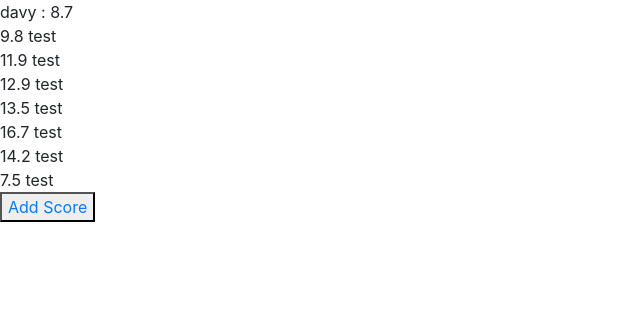
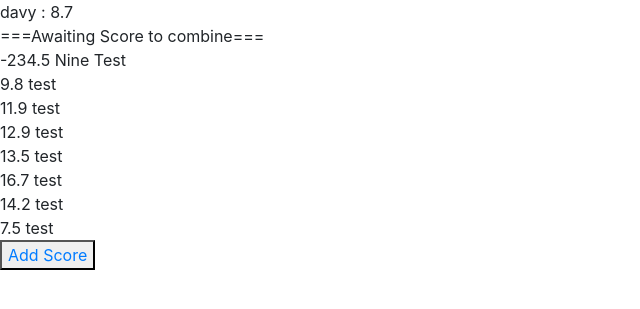
Before and after one commit to spoolD/Handicap-Calculator, a Django app: page / in a window 1280 px wide. Shown: the part 56-365 px from the top of the page, without its empty margins (0-640 px from the left). Run offline with Django 4.2, Linux system fonts and the light colour scheme; a user stored in the database is signed in; data comes from the database, SQL or seed files in the repository; both versions use the stored data as it was after the commit; some libraries are stand-ins or nearby versions.

Commit message:
Display nine hole score waiting for combining in listing of scores

```diff
--- a/calculator/templates/index.html
+++ b/calculator/templates/index.html
@@ -4,6 +4,13 @@
 {% block body %}
 {% if user.is_authenticated %}
     <div>{{user}} : {{user.handicap}}</div>
+    {% if nine_score %}
+    <div>===Awaiting Score to combine=== </div>
+    <div>
+        {{nine_score.differential}}
+        {{nine_score.course}}
+    </div>
+    {% endif %}
     {% for score in scores %}
        <div>
         {{score.differential}}
--- a/calculator/views.py
+++ b/calculator/views.py
@@ -28,7 +28,13 @@ def index(request):
         #get 20 most recent rounds and information
         scores = Score.objects.filter(golfer=user, holes='18').order_by('-date')[:20]
 
-        return render(request, 'index.html', {"scores": scores})
+        #get 9 hole score waiting for additional score
+        try:
+            nine_score = Score.objects.get(golfer=user, holes='9')
+        except:
+            nine_score = None
+
+        return render(request, 'index.html', {"scores": scores, "nine_score": nine_score})
     else:
         return render(request, 'index.html')
 
@@ -36,6 +42,11 @@ def golfer_home(request, golfer):
     #get 20 most recent rounds and information
     golfer_obj = User.objects.get(username=golfer)
     scores = Score.objects.filter(golfer=golfer_obj, holes='18').order_by('-date')[:20]
+    #get 9 hole score waiting for additional score
+    try:
+        nine_score = Score.objects.get(golfer=user, holes='9')
+    except:
+        nine_score = None
 
     if request.user == golfer_obj.username:
         follow_button = False
@@ -53,7 +64,7 @@ def golfer_home(request, golfer):
     else:
         button_text = 'Follow'
 
-    return render(request, 'golfer.html', {"scores": scores, "golfer": golfer_obj, "follow_button": follow_button, "button_text": button_text})
+    return render(request, 'golfer.html', {"scores": scores, "golfer": golfer_obj, "follow_button": follow_button, "button_text": button_text, "nine_score": nine_score})
 
 def login_view(request):
     if request.method == 'POST':
```
Also changed, not shown: calculator/templates/golfer.html (+7 -1 lines), db.sqlite3.
